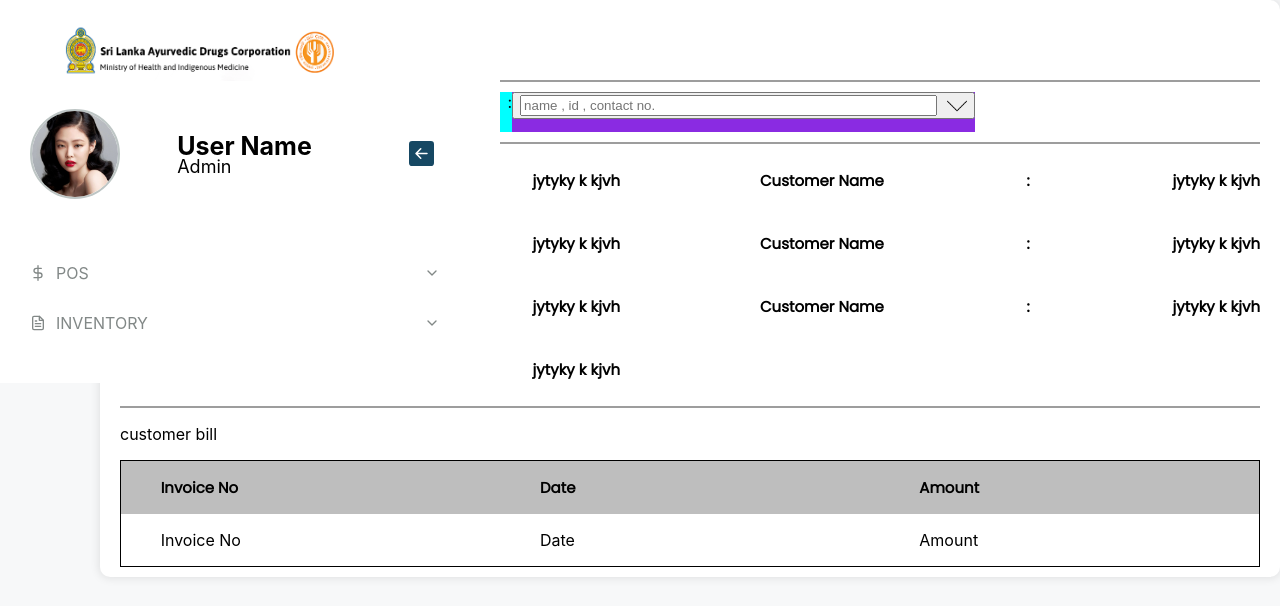
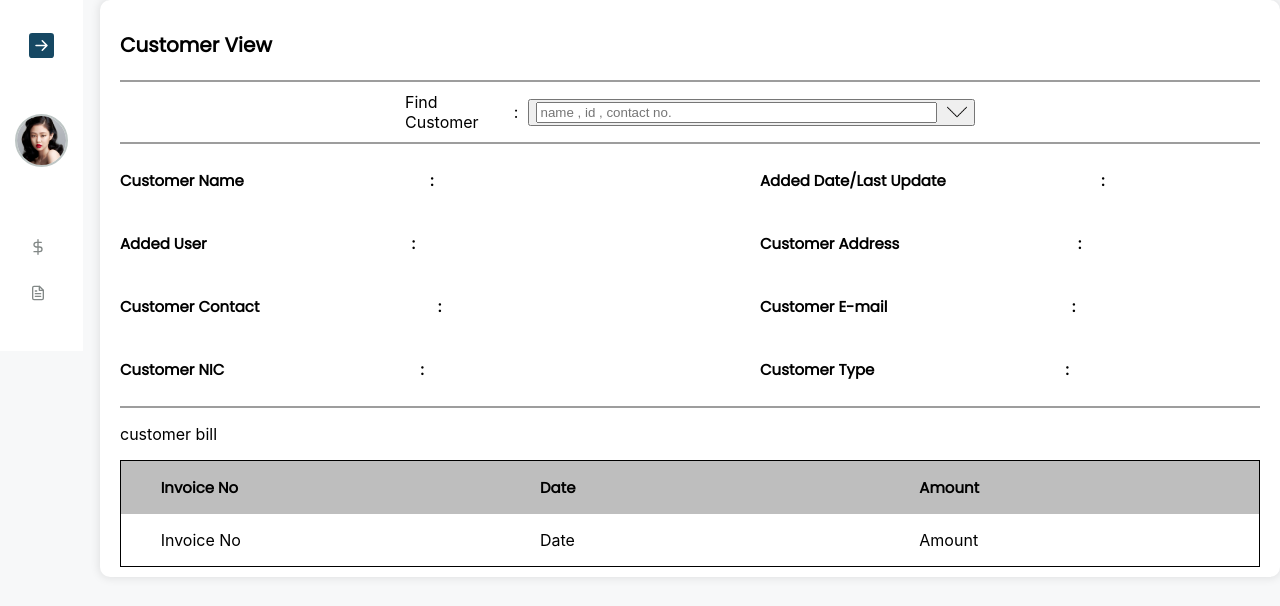
Before and after one commit to SasithDuleepa/ayurweda_inventory_client, a React (Create React App) app: page /customer/view in a window 1280 px wide. Shown: the top 606 px of the page. Built offline with nearby package versions, Linux system fonts and the light colour scheme.

Commit message:
customer

```diff
--- a/src/pos/customer/add customer/addCustomer.jsx
+++ b/src/pos/customer/add customer/addCustomer.jsx
@@ -59,8 +59,40 @@ export default function AddCustomer(props) {
             try {
                 const res = await axios.post(`${process.env.REACT_APP_BACKEND_URL}/customer/add`, data)
                 console.log(res.data);
+                if(res.status === 201){
+                    window.alert('Customer added successfully');
+                    setId(IdGenerate('CUSTOMER'));
+                    setName('');
+                    setNic('');
+                    setAddress('');
+                    setContact('');
+                    setEmail('');
+                    setCustomertype('');
+                    setRegNo('');
+                    // setUserId('');
+                    setDate(new Date().toLocaleDateString('en-GB', {
+            year: 'numeric',
+            month: '2-digit',
+            day: '2-digit',
+            hour: '2-digit',
+            minute: '2-digit',
+            second: '2-digit',
+            hour12: false
+        }
+        ));
+                    // props.close()
+
+                }
             } catch (error) {
+                if(error.response.status === 500){
+                    window.alert('Internal server error');
+                    console.log(error);
+                }else if(error.response.status === 400){
+                    window.alert('Bad request');
+                    console.log(error);
+                }else if(error.response.status === 404){
 
+                }
             }
         }
 
--- a/src/pos/customer/view customer/viewCustomer.css
+++ b/src/pos/customer/view customer/viewCustomer.css
@@ -9,15 +9,17 @@
 }
 
 .ViewCustomer-search {
-    background-color: aqua;
+    /* background-color: aqua; */
     display: flex;
+    align-items: center;
+    gap: 10px;
     justify-content: space-between;
     width: 50%;
 }
 
 .ViewCustomer-search-sub {
     width: 500px;
-    background-color: blueviolet;
+    /* background-color: blueviolet; */
 }
 
 .ViewCustomer-search-btn {
@@ -45,6 +47,8 @@
 .ViewCustomer-search-select-div-show {
     background-color: yellowgreen;
     width: 100%;
+    display: flex;
+    flex-direction: column;
 }
 
 .ViewCustomer-search-select-div-hide {
@@ -87,6 +91,7 @@
     display: flex;
     justify-content: space-around;
     background-color: rgb(190, 190, 190);
+
 }
 
 .ViewCustomer-bill-table-body {
--- a/src/pos/customer/view customer/viewCustomer.jsx
+++ b/src/pos/customer/view customer/viewCustomer.jsx
@@ -1,12 +1,37 @@
 import React, { useState } from 'react';
 import './viewCustomer.css';
 import Arrow from './../../../icon/down-arrow.png';
+import axios from 'axios';
 
 export default function ViewCustomer() {
+  const [customerInfo,setCustomerInfo] = useState({})
 
   const [dropDownView,setDropDownView] = useState(false);
   const DropDownHandler = () => {
     setDropDownView(!dropDownView);
+  }
+
+  const [customers,setCustomers]=useState([])
+  const CustomerSearchHandler =async (e) => {
+    if( e.target.value !== ''){
+      try {
+        const res = await axios.get(`${process.env.REACT_APP_BACKEND_URL}/customer/search/${e.target.value}`)
+        console.log(res.data);
+        setCustomers(res.data)
+      } catch (error) {
+
+      }
+    }
+  }
+  const CustomerSelectHandler =async (id) =>{
+    try {
+      const res = await axios.get(`${process.env.REACT_APP_BACKEND_URL}/customer/${id}`)
+      console.log(res.data);
+      setCustomerInfo(res.data[0])
+    } catch (error) {
+
+    }
+
   }
   return (
     <div className='ViewCustomer'>
@@ -24,11 +49,13 @@ export default function ViewCustomer() {
             <label>:</label>
             <div  className='ViewCustomer-search-sub'>
               <button onClick={()=>DropDownHandler()}  className='ViewCustomer-search-btn'>
-                <input className='ViewCustomer-search-btn-input' placeholder='name , id , contact no.'/>
+                <input className='ViewCustomer-search-btn-input' onChange={(e)=>CustomerSearchHandler(e)} placeholder='name , id , contact no.'/>
                 <img src={Arrow}  className={!dropDownView ? 'ViewCustomer-search-btn-img-show' : 'ViewCustomer-search-btn-img-hide'} alt='arrow'/>
               </button>
               <div className={dropDownView ? 'ViewCustomer-search-select-div-show' : 'ViewCustomer-search-select-div-hide'}>
-                <button>select</button>
+                {customers.length > 0 ? customers.map((customer,index)=>{
+                  return <button onClick={()=>CustomerSelectHandler(customer.customer_id)} key={index}>{customer.customer_name}</button>
+                }):null}
               </div>
             </div>
 
@@ -42,44 +69,61 @@ export default function ViewCustomer() {
           <div className='ViewCustomer-info'>
             <p className='label'>Customer Name</p>
             <p className='label'>:</p>
-            <p className='label'>jytyky k kjvh</p>
+            <p className='label'>{customerInfo.customer_name}</p>
           </div>
 
           <div className='ViewCustomer-info'>
-            <p className='label'>Customer Name</p>
+            <p className='label'>Added Date/Last Update</p>
             <p className='label'>:</p>
-            <p className='label'>jytyky k kjvh</p>
+            <p className='label'>{customerInfo.customer_added_date}</p>
           </div>
 
           <div className='ViewCustomer-info'>
-            <p className='label'>Customer Name</p>
+            <p className='label'>Added User</p>
             <p className='label'>:</p>
-            <p className='label'>jytyky k kjvh</p>
+            <p className='label'>{customerInfo.customer_added_user_id}</p>
           </div>
 
           <div className='ViewCustomer-info'>
-            <p className='label'>Customer Name</p>
+            <p className='label'>Customer Address</p>
             <p className='label'>:</p>
-            <p className='label'>jytyky k kjvh</p>
+            <p className='label'>{customerInfo.customer_address}</p>
           </div>
 
           <div className='ViewCustomer-info'>
-            <p className='label'>Customer Name</p>
+            <p className='label'>Customer Contact</p>
             <p className='label'>:</p>
-            <p className='label'>jytyky k kjvh</p>
+            <p className='label'>{customerInfo.customer_contact}</p>
           </div>
 
           <div className='ViewCustomer-info'>
-            <p className='label'>Customer Name</p>
+            <p className='label'>Customer E-mail</p>
             <p className='label'>:</p>
-            <p className='label'>jytyky k kjvh</p>
+            <p className='label'>{customerInfo.customer_email}</p>
           </div>
 
           <div className='ViewCustomer-info'>
-            <p className='label'>Customer Name</p>
+            <p className='label'>Customer NIC</p>
             <p className='label'>:</p>
-            <p className='label'>jytyky k kjvh</p>
+            <p className='label'>{customerInfo.customer_nic}</p>
           </div>
+
+          <div className='ViewCustomer-info'>
+            <p className='label'>Customer Type</p>
+            <p className='label'>:</p>
+            <p className='label'>{customerInfo.customer_type}</p>
+          </div>
+          {customerInfo.customer_type === 'doctor' ?
+          <div className='ViewCustomer-info'>
+          <p className='label'>Reg. No.</p>
+          <p className='label'>:</p>
+          <p className='label'>{customerInfo.customer_reg_no}</p>
+        </div>
+        :
+        null
+          }
+
+
 
         </div>
 
--- a/src/sidebar/components/side_menu_system_features/side_menu_system_features.jsx
+++ b/src/sidebar/components/side_menu_system_features/side_menu_system_features.jsx
@@ -9,8 +9,8 @@ import { FiChevronUp } from "react-icons/fi";
 function SideMenuSystemFeatures({ features }) {
   const [expand, setExpand] = useState(false);
 
-  const currentPath = window.location.pathname;
-  console.log(currentPath);
+
+
 
 
   return (
--- a/src/sidebar/components/side_menu_system_sub_features/side_menu_system_sub_features.jsx
+++ b/src/sidebar/components/side_menu_system_sub_features/side_menu_system_sub_features.jsx
@@ -5,8 +5,6 @@ import "./side_menu_system_sub_features.css";;
 
 function SideMenuSystemSubFeatures({ subFeatures }) {
 
-  const currentPath = window.location.pathname;
-  console.log(currentPath);
 
   return (
     <div className="side_menu_system_sub_features">
--- a/src/sidebar/side_menu/side_menu.jsx
+++ b/src/sidebar/side_menu/side_menu.jsx
@@ -13,7 +13,7 @@ import SideMenuSystems from "../components/side_menu_systems/side_menu_systems";
 import SystemList from "../utils/side_menu_data/side_menu_data";
 
 function SideMenu() {
-  const [collapse, setCollapse] = useState(false);
+  const [collapse, setCollapse] = useState(true);
   const [sideMenuSystems, setSideMenuSystems] = useState(SystemList);
 
 
--- a/src/sidebar/utils/side_menu_data/side_menu_data.js
+++ b/src/sidebar/utils/side_menu_data/side_menu_data.js
@@ -33,7 +33,7 @@ const sytemsList = [
                      name: "customer update ",
                     url: "/customer/update",
                 },{
-                    _id: "1.2.2",
+                    _id: "1.2.3",
                      name: "customer view ",
                     url: "/customer/view",
                 }
```
